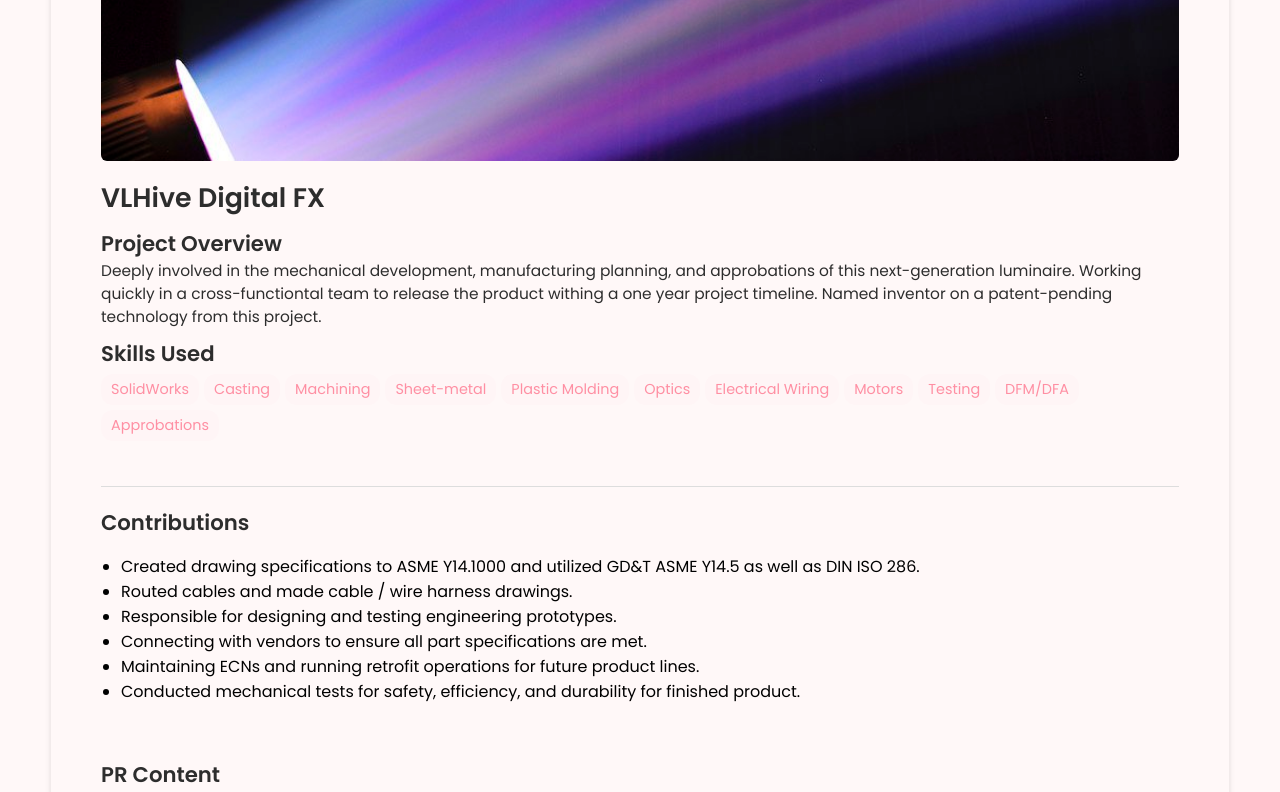
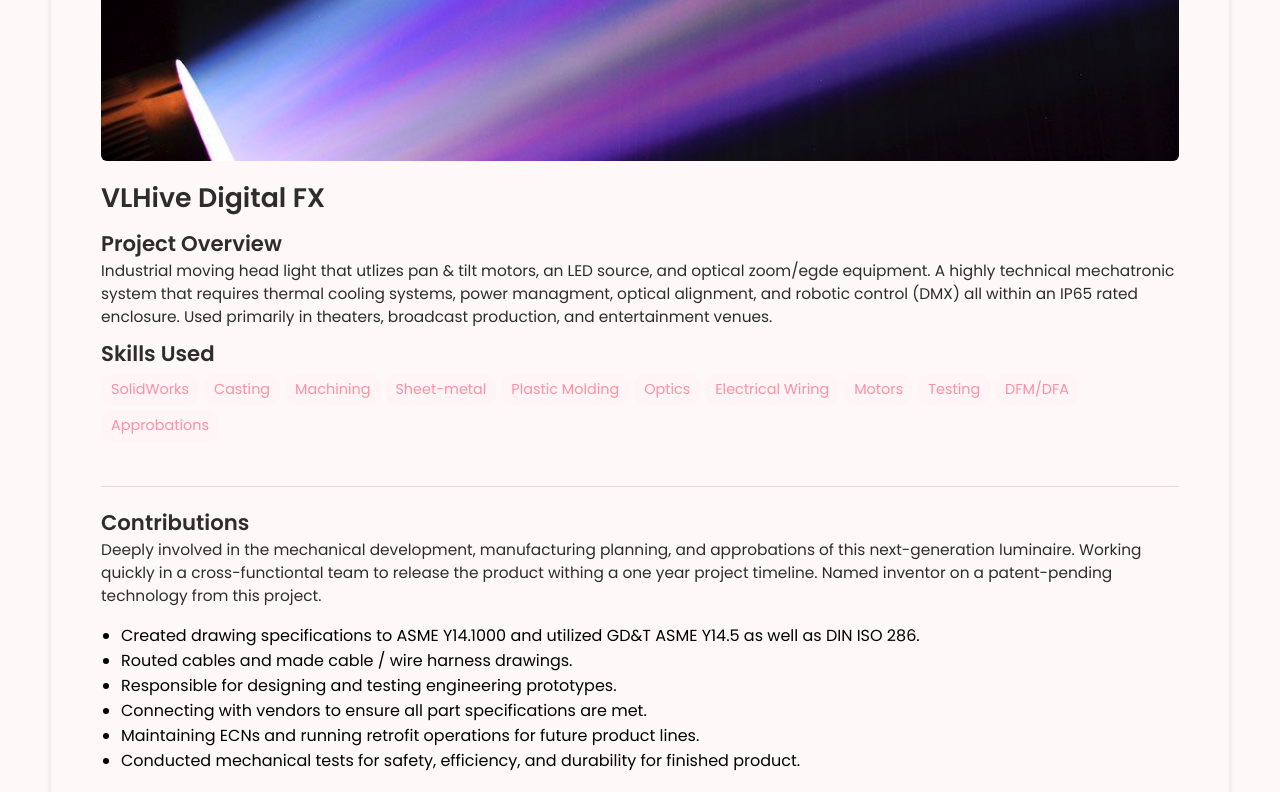
Before and after one commit to kimdot/kimdot.github.io, a Jekyll site: the page built from _projects/VLHive Digital FX/index.md, in a window 1280 px wide and 900 px high, scrolled down 329 px, cut to the strip 0-792 px from the top of the window. Built offline with Jekyll 4.4.1, drawn with Linux system fonts in a browser that asks for light colours.

Commit message:
Update index.md

```diff
--- a/_projects/VLHive Digital FX/index.md
+++ b/_projects/VLHive Digital FX/index.md
@@ -1,7 +1,7 @@
 ---
 layout: post
 title: VLHive Digital FX
-description:  Deeply involved in the mechanical development, manufacturing planning, and approbations of this next-generation luminaire. Working quickly in a cross-functiontal team to release the product withing a one year project timeline. Named inventor on a patent-pending technology from this project.
+description:  Industrial moving head light that utlizes pan & tilt motors, an LED source, and optical zoom/egde equipment. A highly technical mechatronic system that requires thermal cooling systems, power managment, optical alignment, and robotic control (DMX) all within an IP65 rated enclosure. Used primarily in theaters, broadcast production, and entertainment venues.
 skills:
 - SolidWorks
 - Casting
@@ -25,6 +25,9 @@ Use this for the header of each section
 ### Header 3
 Use this to have subsection if needed -->
 ## Contributions
+
+Deeply involved in the mechanical development, manufacturing planning, and approbations of this next-generation luminaire. Working quickly in a cross-functiontal team to release the product withing a one year project timeline. Named inventor on a patent-pending technology from this project.
+
 - Created drawing specifications to ASME Y14.1000 and utilized GD&T ASME Y14.5 as well as DIN ISO 286.
 - Routed cables and made cable / wire harness drawings.
 - Responsible for designing and testing engineering prototypes.
```
